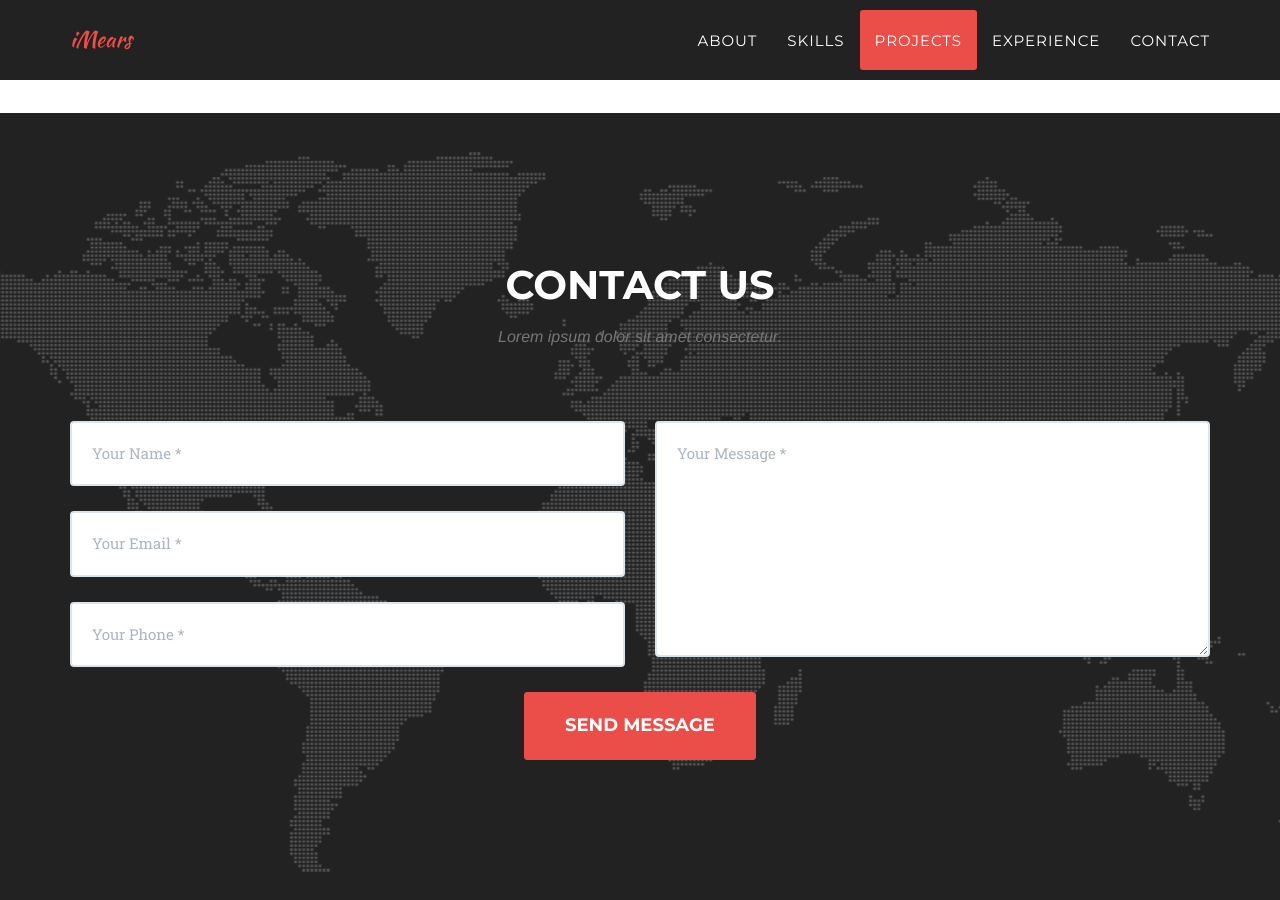
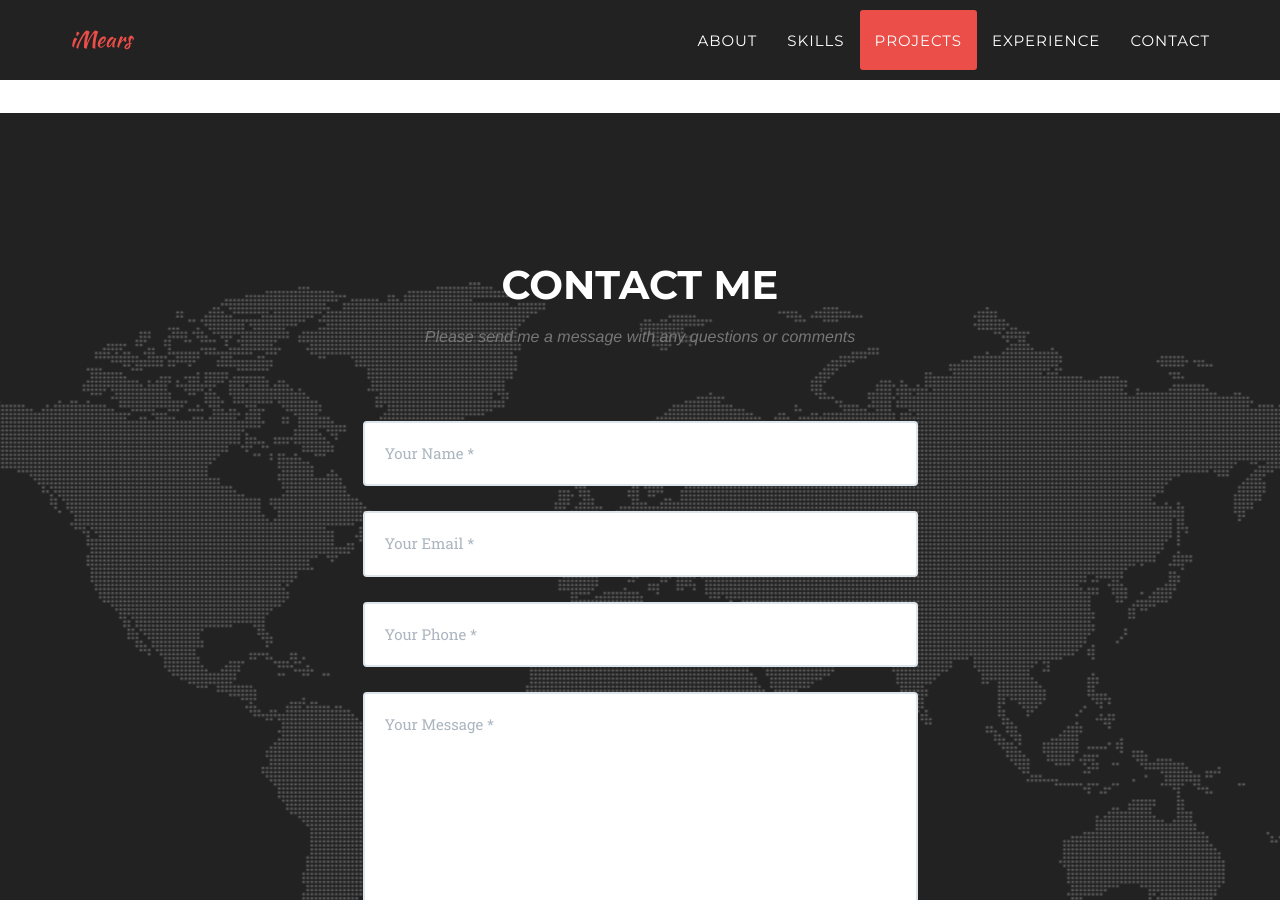
Before and after one commit to iMears/iMears.github.io, a Jekyll site: the page built from index.html, in a window 1280 px wide and 900 px high, scrolled down 5712 px. Built offline with Jekyll 4.4.1, drawn with Linux system fonts in a browser that asks for light colours; some web fonts are replaced.

Commit message:
Change grid layout on contact layout

```diff
--- a/_includes/contact.html
+++ b/_includes/contact.html
@@ -2,15 +2,15 @@
         <div class="container">
             <div class="row">
                 <div class="col-lg-12 text-center">
-                    <h2 class="section-heading">Contact Us</h2>
-                    <h3 class="section-subheading text-muted">Lorem ipsum dolor sit amet consectetur.</h3>
+                    <h2 class="section-heading">Contact Me</h2>
+                    <h3 class="section-subheading text-muted">Please send me a message with any questions or comments</h3>
                 </div>
             </div>
             <div class="row">
                 <div class="col-lg-12">
                     <form name="sentMessage" id="contactForm" novalidate>
                         <div class="row">
-                            <div class="col-md-6">
+                            <div class="col-md-6 col-md-offset-3">
                                 <div class="form-group">
                                     <input type="text" class="form-control" placeholder="Your Name *" id="name" required data-validation-required-message="Please enter your name.">
                                     <p class="help-block text-danger"></p>
@@ -24,7 +24,9 @@
                                     <p class="help-block text-danger"></p>
                                 </div>
                             </div>
-                            <div class="col-md-6">
+                        </div>
+                        <div class="row">
+                            <div class="col-md-6 col-md-offset-3">
                                 <div class="form-group">
                                     <textarea class="form-control" placeholder="Your Message *" id="message" required data-validation-required-message="Please enter a message."></textarea>
                                     <p class="help-block text-danger"></p>
```
